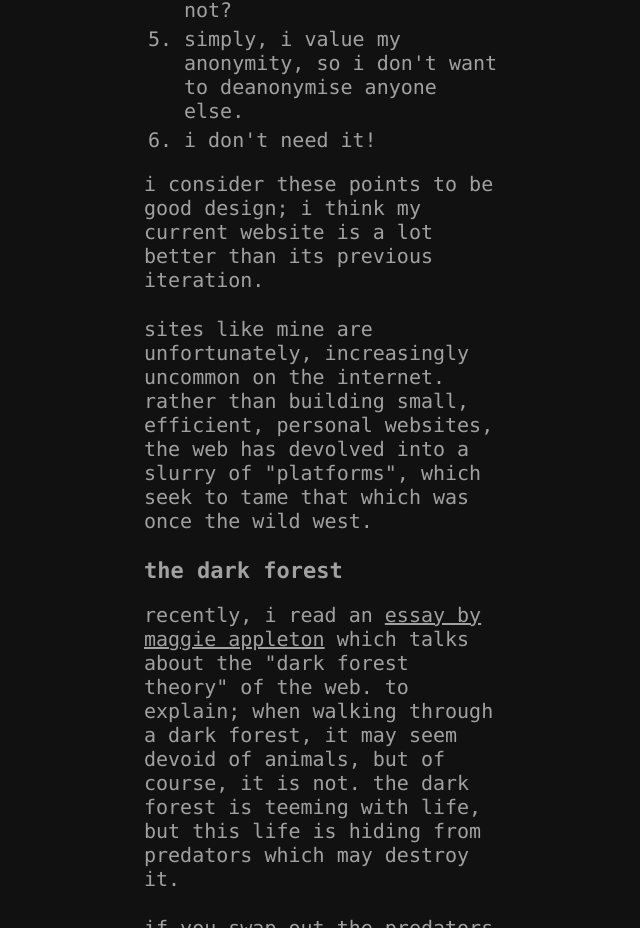
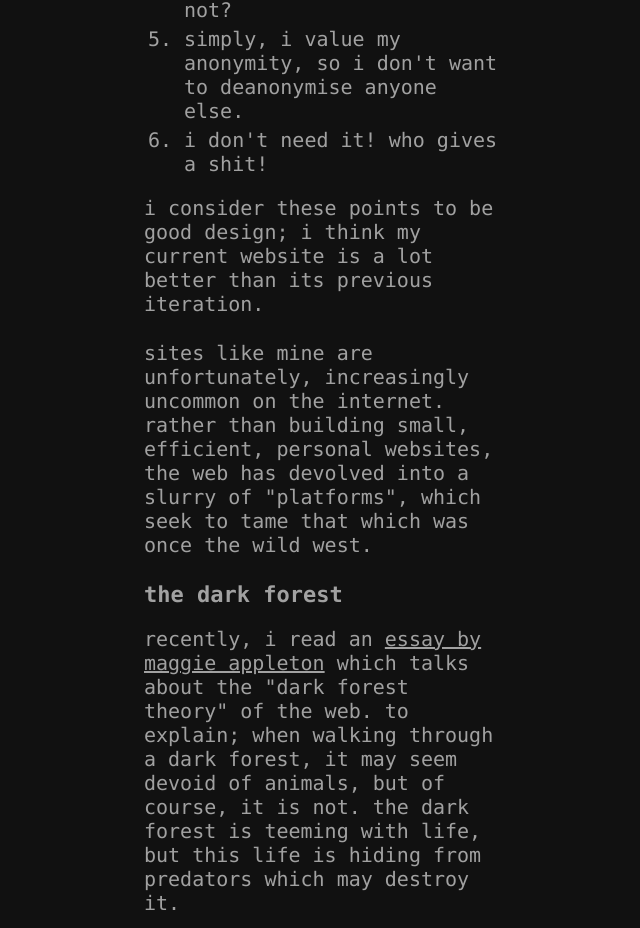
Before and after one commit to tosatur/tosatur-site, a plain HTML site: page tosatur/notes/philosophy.html in a window 1280 px wide. Shown: the part 2253-3181 px from the top of the page, without its empty margins (0-640 px from the left). Drawn offline with Linux system fonts and the light colour scheme.

Commit message:
add text

```diff
--- a/tosatur/notes/philosophy.html
+++ b/tosatur/notes/philosophy.html
@@ -70,7 +70,7 @@
                 <li><a href="https://100r.co">some people</a> don't have a fast computer, or reliable electricity. for these people, frivolous use of javascript prevents them from using vast swathes of the web. i simply don't need javascript for this site, so i don't use it. writing software to be compatible with older or slower technology also minimises e-waste.</li>
                 <li>making my website easier to use for people who need screen readers or other assistive technologies, or even just people who are viewing on a smaller screen is easy, so why not?</li>
                 <li>simply, i value my anonymity, so i don't want to deanonymise anyone else.</li>
-                <li>i don't need it!</li>
+                <li>i don't need it! who gives a shit!</li>
             </ol>
 
             <p>i consider these points to be good design; i think my current website is a lot better than its previous iteration.</p>
```
